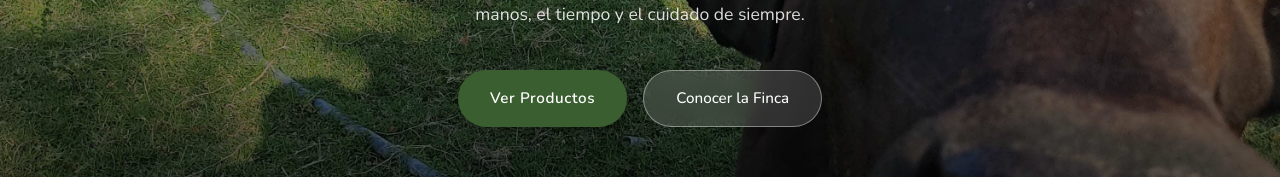
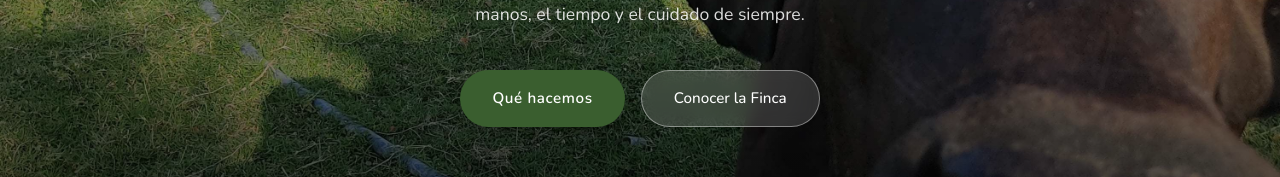
Before and after one commit to npzzzp/HaciendaMariaJose, a React (Vite) app: page / in a window 1280 px wide. Shown: the part 475-652 px from the top of the page. Built offline with nearby package versions, Linux system fonts and the light colour scheme; a web font is replaced by a local one.

Commit message:
Cambio minimo de texto

```diff
--- a/src/app/components/Hero.tsx
+++ b/src/app/components/Hero.tsx
@@ -79,7 +79,7 @@ export function Hero() {
             className="px-8 py-4 rounded-full bg-[#3a5e2f] text-white hover:bg-[#2d4a24] transition-all hover:scale-105 shadow-xl"
             style={{ fontFamily: "'Nunito', sans-serif", fontSize: "0.95rem", fontWeight: 600, letterSpacing: "0.04em" }}
           >
-            Ver Productos
+            Qué hacemos
           </button>
           <button
             onClick={() => handleScroll("#nosotros")}
```
